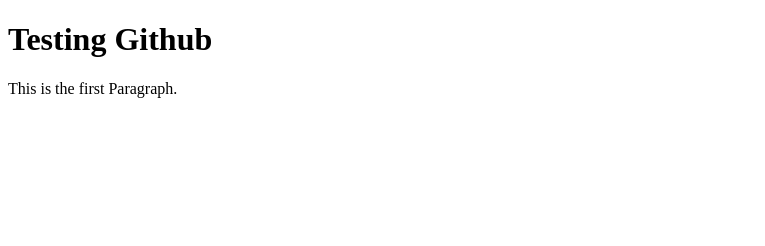
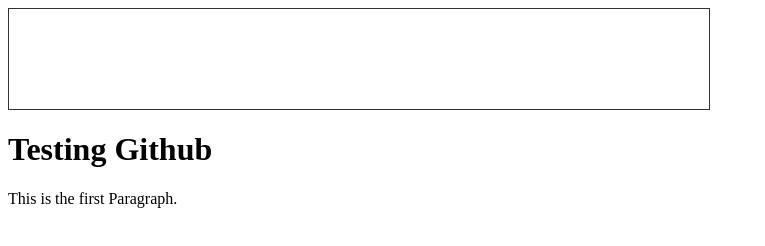
Before and after one commit to mikesoto/toxicmacho, a plain HTML site: page index.html in a window 1280 px wide. Shown: the whole page, without its empty margins (0-765 px from the left). Drawn offline with Linux system fonts and the light colour scheme.

Commit message:
\added page header div and style for header class"

```diff
--- a/index.html
+++ b/index.html
@@ -3,11 +3,19 @@
 <head>
 <meta http-equiv="Content-Type" content="text/html; charset=utf-8" />
 <title>ToxicMacho</title>
+</head>
+<style>
+.header {
+	border:thin solid #333;
+	width:700px;
+	height:100px;
+}
 
+</style>
+<body>
+<div class="header">
 
-</head>
-
-<body>
+</div>
 <h1>Testing Github</h1>
 <p>This is the first Paragraph.</p>
 </body>
```
